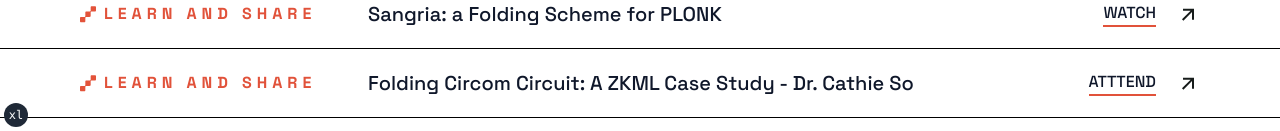
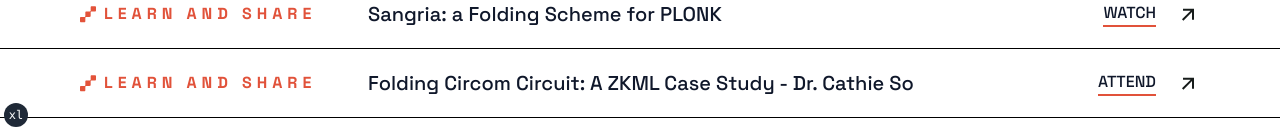
Before and after one commit to privacy-scaling-explorations/pse.dev, a Next.js app: page / in a window 1280 px wide. Shown: the part 669-800 px from the top of the page. Built offline with nearby package versions, Linux system fonts and the light colour scheme.

Commit message:
fix: :pencil2: Fix typo on home page

```diff
--- a/app/page.tsx
+++ b/app/page.tsx
@@ -93,7 +93,7 @@ export default function IndexPage() {
             className="flex items-center justify-start gap-5 md:justify-center"
           >
             <h1 className="border-b-2 border-orange text-base font-[500] uppercase">
-              Atttend
+              Attend
             </h1>
             <NextImage
               src={ArrowUpVector}
```
